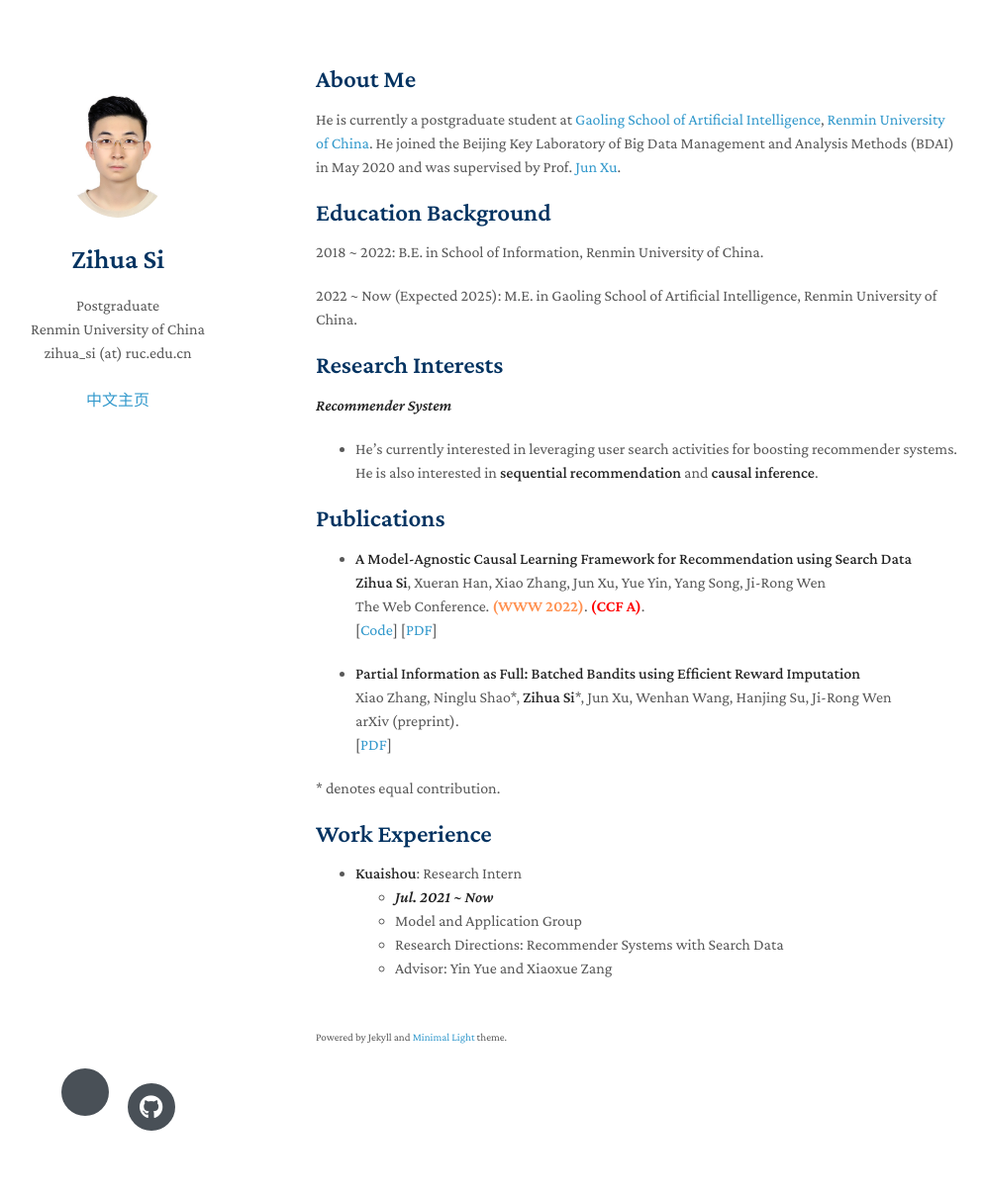
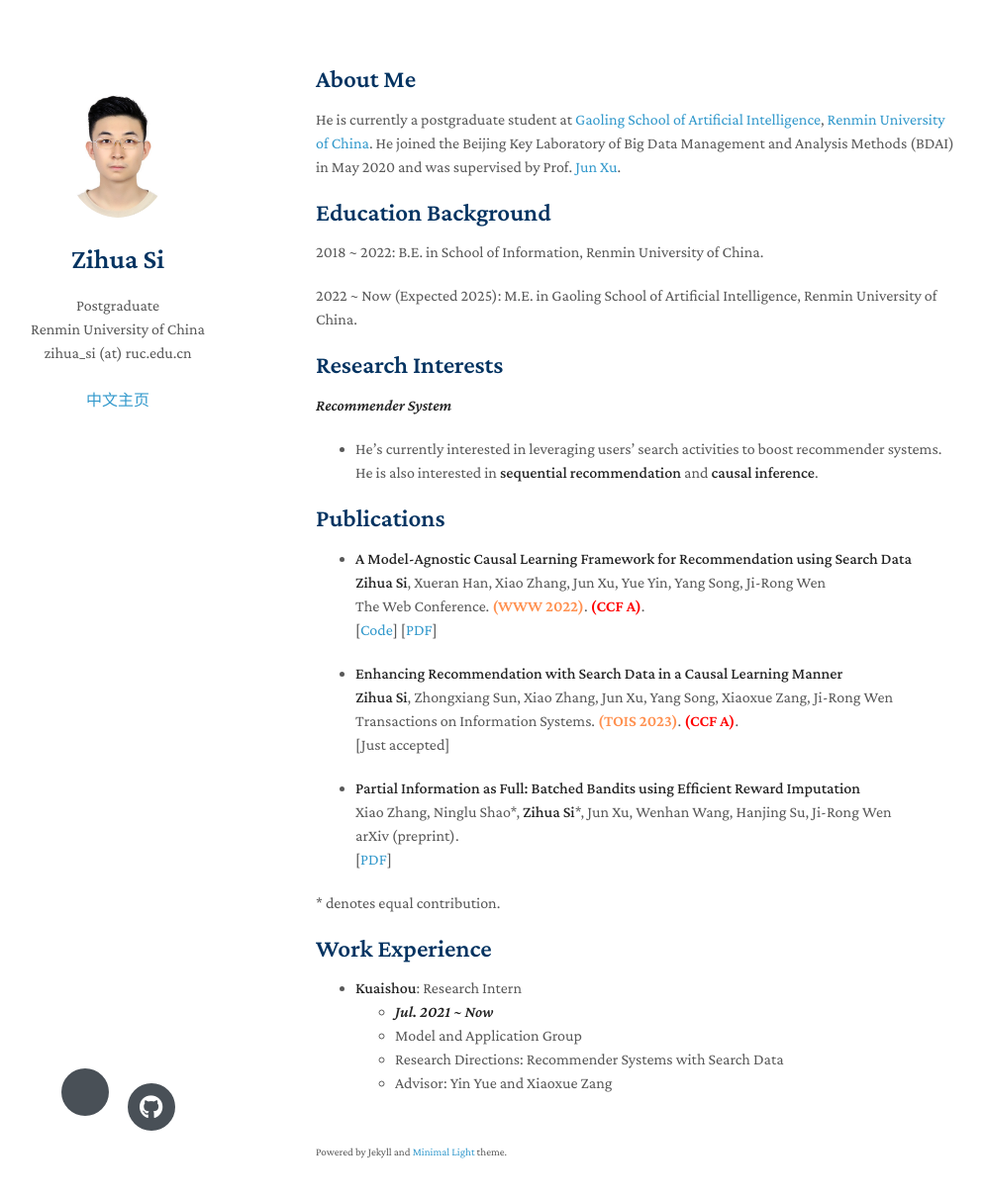
Before and after one commit to Ethan00Si/ethan00si.github.io, a Jekyll site: the page built from index.md, in a window 1280 px wide and 1245 px high. Shown: the top 1210 px of the window at 99% size, without its empty margins (151-1145 px from the left). Built offline with Jekyll 4.4.1, drawn with Linux system fonts in a browser that asks for light colours; nearby versions of some CDN libraries; a style sheet for code colours, icons or effects is not loaded.

Commit message:
add TOIS paper

```diff
--- a/index.md
+++ b/index.md
@@ -17,7 +17,7 @@ He joined the Beijing Key Laboratory of Big Data Management and Analysis Methods
 ## Research Interests
 
 ***Recommender System***
-- He’s currently interested in leveraging user search activities for boosting recommender systems. He is also interested in **sequential recommendation** and **causal inference**.
+- He’s currently interested in leveraging users' search activities to boost recommender systems. He is also interested in **sequential recommendation** and **causal inference**.
 
 
 
@@ -33,6 +33,15 @@ He joined the Beijing Key Laboratory of Big Data Management and Analysis Methods
   [[PDF](https://arxiv.org/pdf/2202.04514.pdf)]
   <!-- <strong><i style="color:#e74d3c">Oral Presentation</i></strong> -->
 
+- **Enhancing Recommendation with Search Data in a Causal Learning Manner**
+  <br>
+  **Zihua Si**, Zhongxiang Sun, Xiao Zhang, Jun Xu, Yang Song, Xiaoxue Zang, Ji-Rong Wen
+  <br>
+  Transactions on Information Systems. <span style="color:#ff904f;font-weight:1000">(TOIS 2023)</span>. <span style="color:red;font-weight:1000">(CCF A)</span>.
+  <br>
+  [Just accepted]
+  <!-- [[PDF](https://arxiv.org/pdf/2210.06719.pdf)]  -->
+
 - **Partial Information as Full: Batched Bandits using Efficient Reward Imputation**
   <br>
   Xiao Zhang, Ninglu Shao\*, **Zihua Si**\*, Jun Xu, Wenhan Wang, Hanjing Su, Ji-Rong Wen
@@ -40,6 +49,7 @@ He joined the Beijing Key Laboratory of Big Data Management and Analysis Methods
   arXiv (preprint).
   <br>
   [[PDF](https://arxiv.org/pdf/2210.06719.pdf)]
+
 
 \* denotes equal contribution.
 
```
Also changed, not shown: zh.md (+9 -0 lines).
